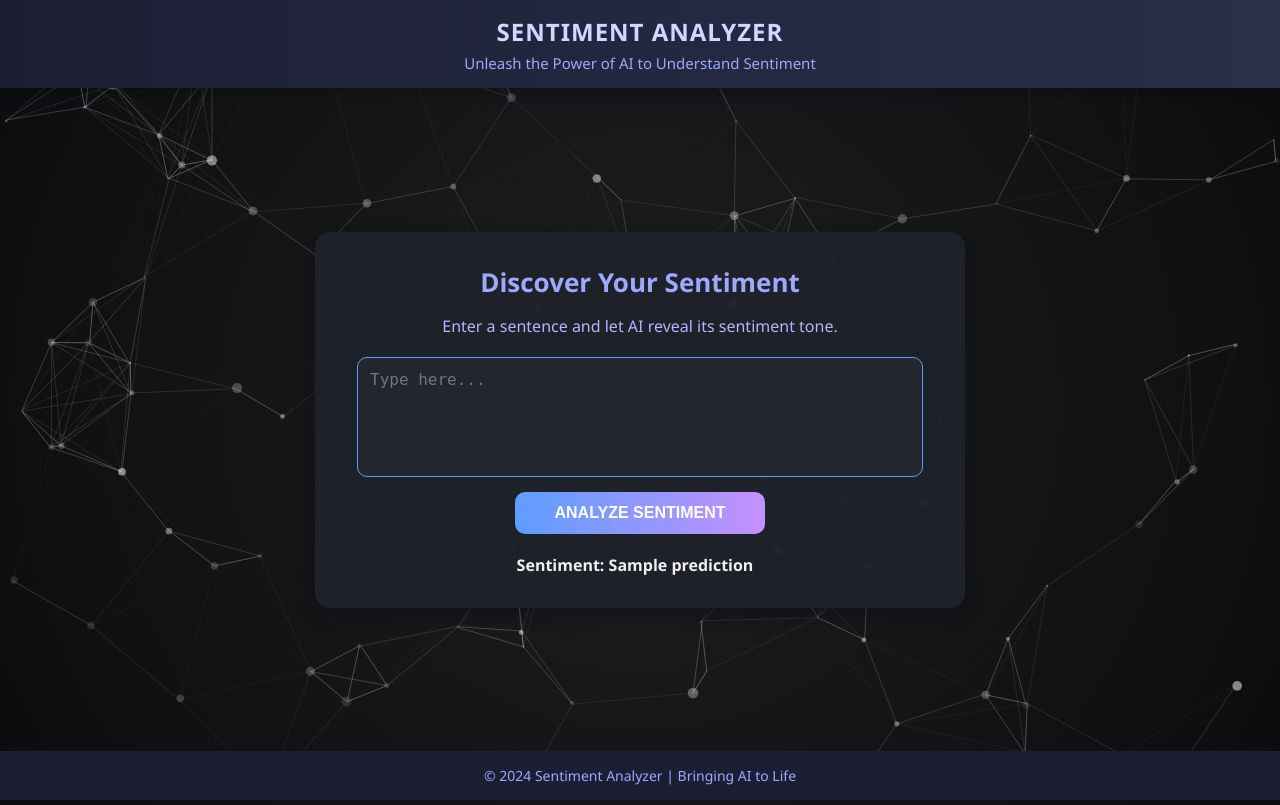
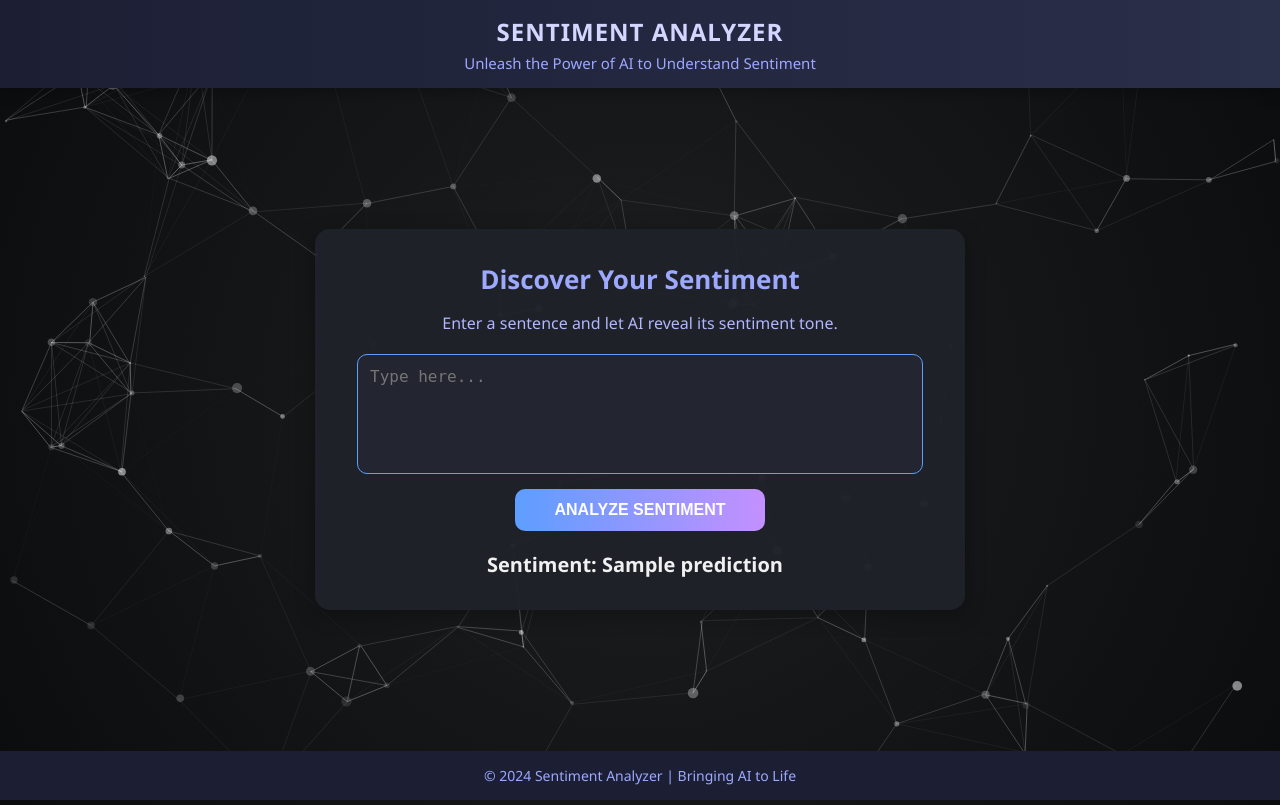
Before and after one commit to khubaibbaloch/Balochi_Ai_Model, a Flask app: template templates/index.html in a window 1280 px wide. Run offline with Flask 3, Linux system fonts and the light colour scheme; the template is opened without the code that fills it: most values are stand-ins (such as "Sample title", 1, 10 or a date in 2020); parts of the project's set-up code (start-up, migrations or seed data) failed here and were passed over.

Commit message:
miner ui changes

```diff
--- a/static/styles.css
+++ b/static/styles.css
@@ -172,10 +172,12 @@ form {
     display: flex;
     justify-content: center; /* Centers the text and emoji horizontally */
     align-items: center;     /* Centers the text and emoji vertically */
+    font-size: 20px;
 }
 
 .emoji {
     margin-left: 10px;  /* Optional: adds some space between the text and emoji */
+    font-size: 20px;
 }
 
 
```
